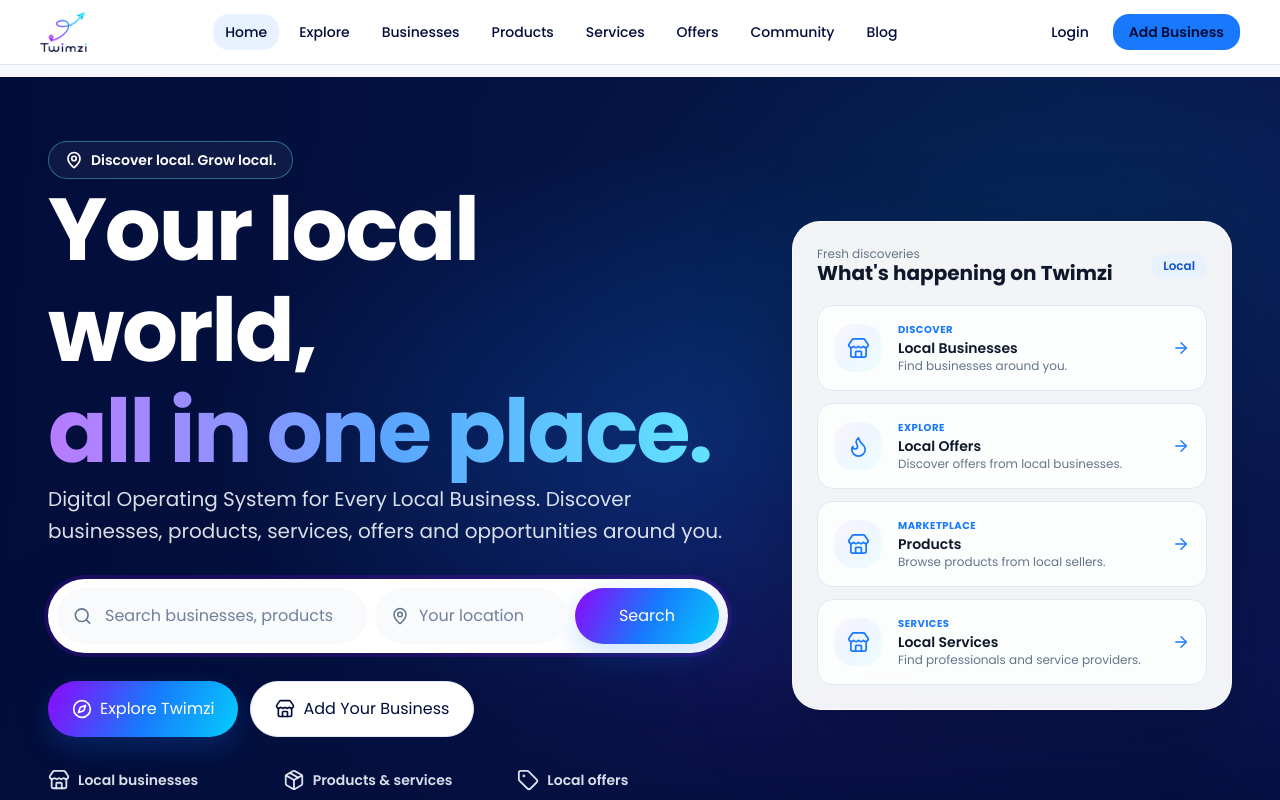
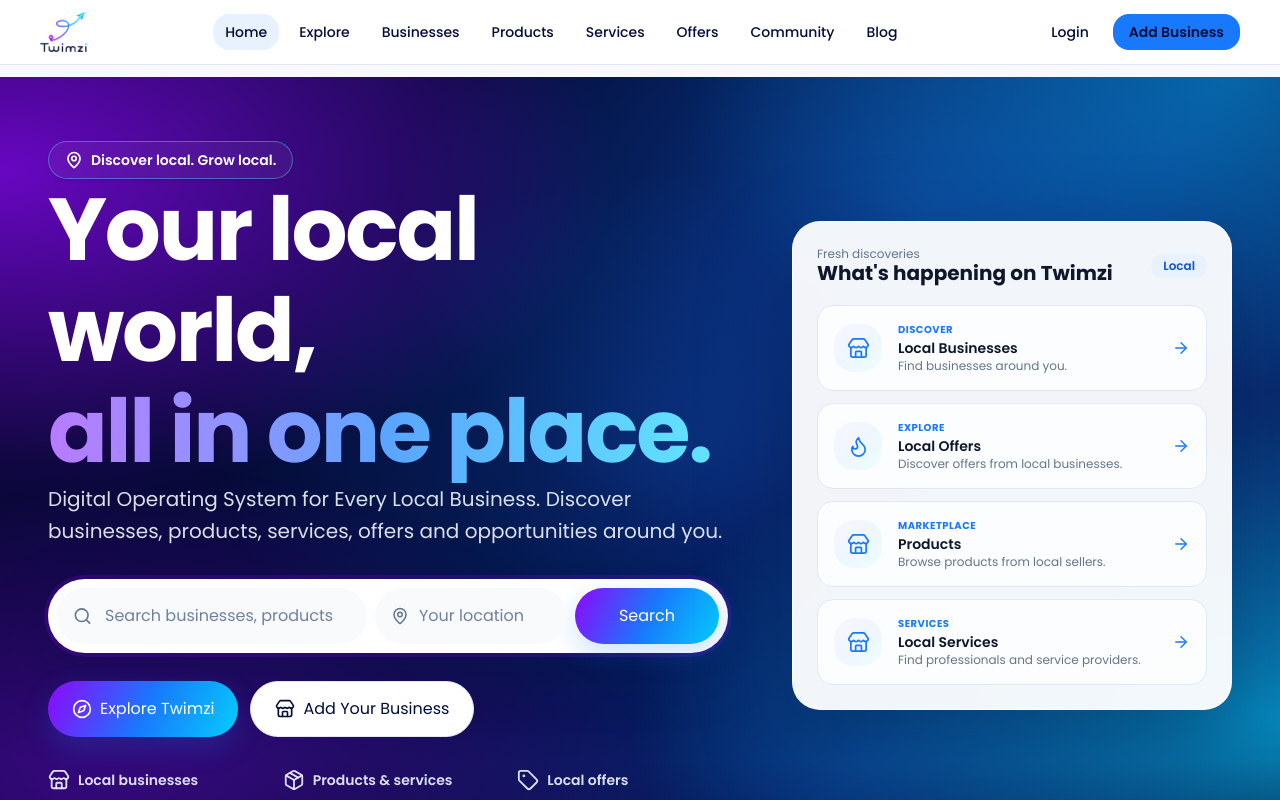
Before and after one commit to twimzi/twimzi-web, a Next.js app: page / in a window 1280 px wide. Shown: the top 800 px of the page. Built offline with nearby package versions, Linux system fonts and the light colour scheme; no server answers; the database is empty.

Commit message:
Update hero background to premium Twimzi gradient only

```diff
--- a/src/components/home/hero-section.tsx
+++ b/src/components/home/hero-section.tsx
@@ -65,10 +65,10 @@ export function HeroSection({
 }: HeroSectionProps) {
   return (
     <section className="twimzi-premium-hero relative isolate overflow-hidden bg-[#020D3A] text-white">
-      <div aria-hidden="true" className="pointer-events-none absolute inset-0 bg-[radial-gradient(ellipse_at_78%_24%,rgba(5,205,252,0.24),transparent_34%),radial-gradient(ellipse_at_58%_78%,rgba(142,7,251,0.30),transparent_42%),linear-gradient(125deg,#020D3A_0%,#071A4B_52%,#10105A_100%)]" />
-      <div aria-hidden="true" className="pointer-events-none absolute inset-0 bg-[linear-gradient(90deg,rgba(2,13,58,0.96)_0%,rgba(4,19,67,0.78)_48%,rgba(6,25,75,0.48)_100%)]" />
-      <div aria-hidden="true" className="pointer-events-none absolute inset-0 bg-[radial-gradient(ellipse_at_52%_46%,rgba(24,121,253,0.22),transparent_48%)]" />
-      <div aria-hidden="true" className="pointer-events-none absolute inset-x-0 bottom-0 h-48 bg-gradient-to-t from-[#020D3A]/90 to-transparent" />
+      <div aria-hidden="true" className="pointer-events-none absolute inset-0 bg-[radial-gradient(ellipse_at_0%_12%,rgba(142,7,251,0.72),transparent_34%),radial-gradient(ellipse_at_100%_82%,rgba(5,205,252,0.64),transparent_36%),radial-gradient(ellipse_at_72%_18%,rgba(24,121,253,0.38),transparent_40%),linear-gradient(118deg,#08052F_0%,#020D3A_42%,#071B64_72%,#07113D_100%)]" />
+      <div aria-hidden="true" className="pointer-events-none absolute inset-0 opacity-80 bg-[radial-gradient(ellipse_at_8%_100%,rgba(142,7,251,0.56),transparent_36%),radial-gradient(ellipse_at_96%_0%,rgba(5,205,252,0.48),transparent_32%),linear-gradient(145deg,transparent_58%,rgba(24,121,253,0.18)_78%,transparent_100%)]" />
+      <div aria-hidden="true" className="pointer-events-none absolute inset-0 bg-[radial-gradient(ellipse_at_52%_48%,rgba(24,121,253,0.22),transparent_48%)]" />
+      <div aria-hidden="true" className="pointer-events-none absolute inset-x-0 bottom-0 h-24 bg-gradient-to-t from-[#08052F]/35 to-transparent" />
       <div className="relative z-10 mx-auto grid min-h-[720px] w-full max-w-[1760px] grid-cols-1 items-center gap-10 px-5 py-14 sm:px-8 lg:min-h-[min(920px,calc(100svh-4rem))] lg:grid-cols-[minmax(0,1.35fr)_minmax(440px,.85fr)] lg:gap-12 lg:px-12 lg:py-16 xl:gap-16">
           <div>
             <div className="inline-flex items-center gap-2 rounded-full border border-cyan-300/40 bg-white/5 px-4 py-2 text-sm font-semibold text-white shadow-sm backdrop-blur-sm">
```
